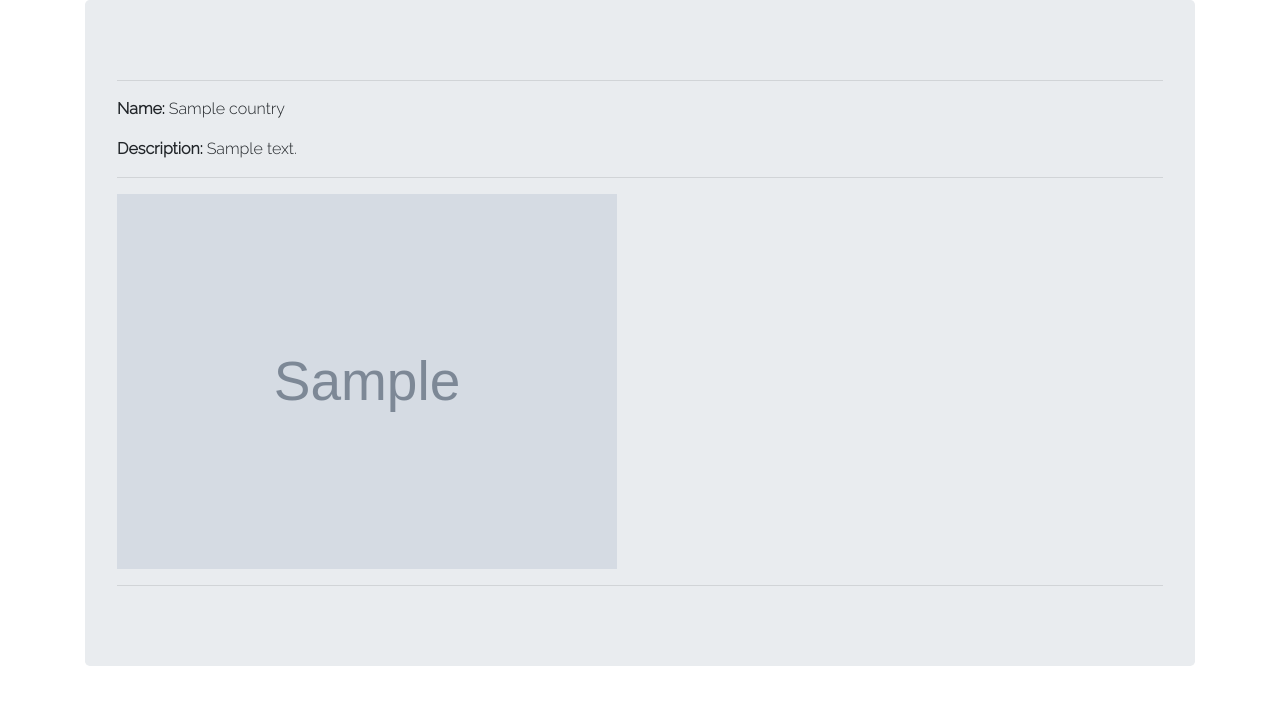
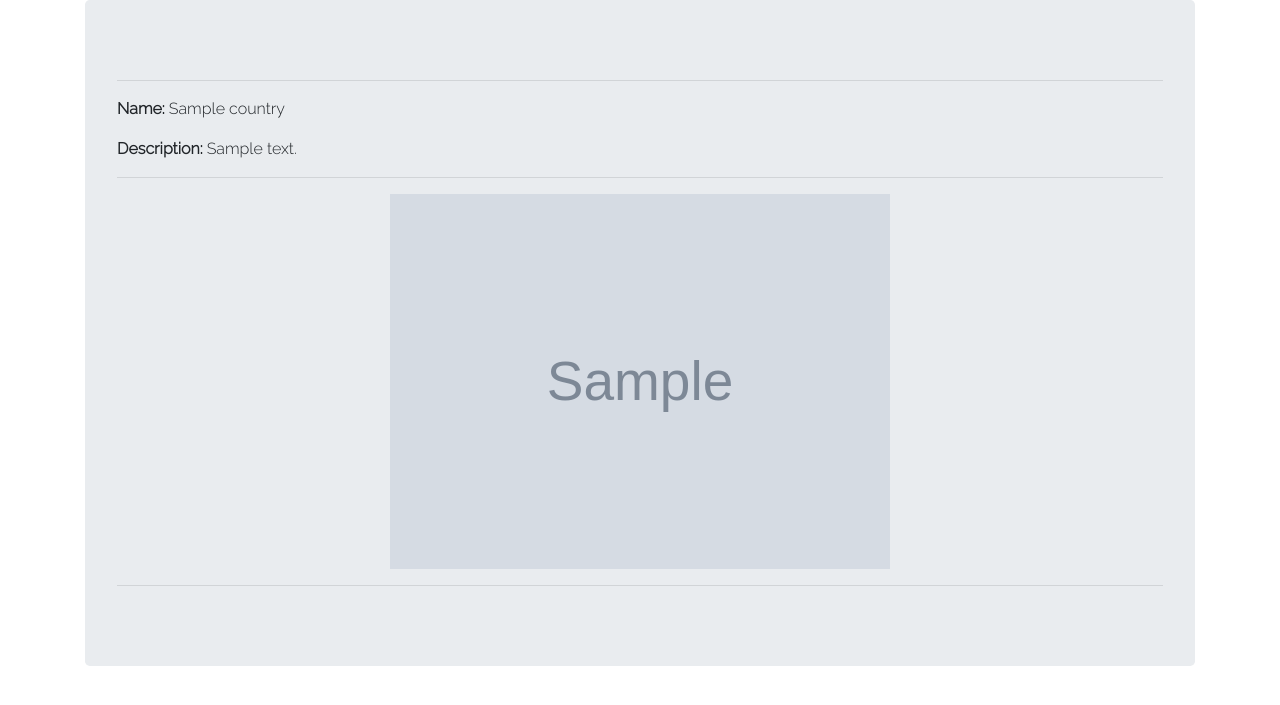
Before and after one commit to DanielGyure/TravelProject, a Django app: page /countries/1 in a window 1280 px wide. Shown: the part 56-761 px from the top of the page. Run offline with Django 4.2, Linux system fonts and the light colour scheme; tables that the repository leaves empty hold one stand-in row (values such as "Sample post"); grey boxes marked "Sample" are stand-in pictures; some libraries are stand-ins or nearby versions.

Commit message:
Country map centering

```diff
--- a/TravelProject/viewer/templates/country_detail.html
+++ b/TravelProject/viewer/templates/country_detail.html
@@ -18,11 +18,12 @@
 <hr>
 
 {%if country.cover %}
-  <p> <img src="{{country.cover.url}}" width="500" height="auto"> </p>
+<div class="text-center">
+  <p> <img src="{{country.cover.url}}" width="500" height="auto" class="text-center"> </p>
 {% else %}
   <p> <img src="https://dummyimage.com/200x300/000/fff&text=NO+IMAGE" width="500" height="auto"> </p>
 {% endif %}
-
+</div>
 <hr>
 
 
```
